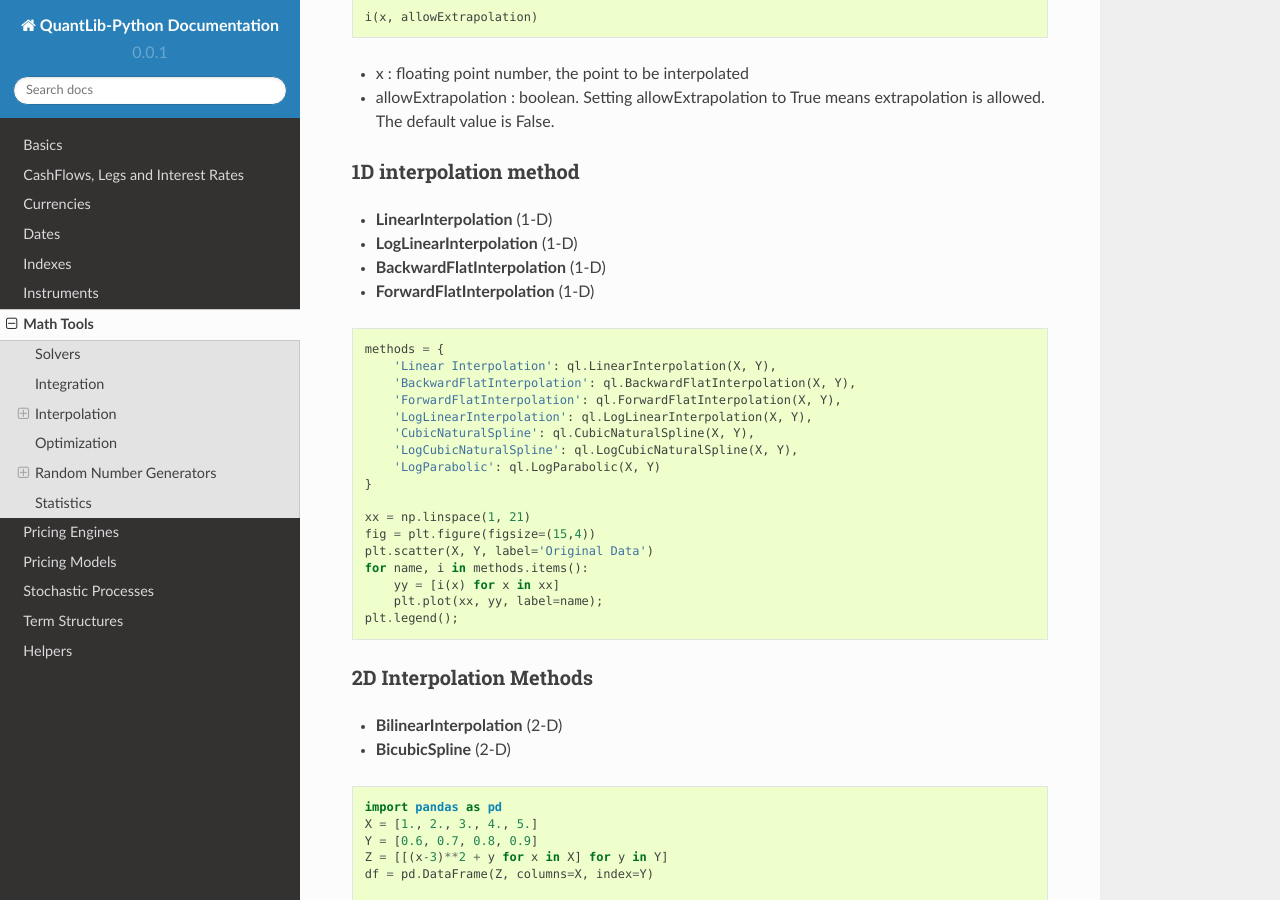
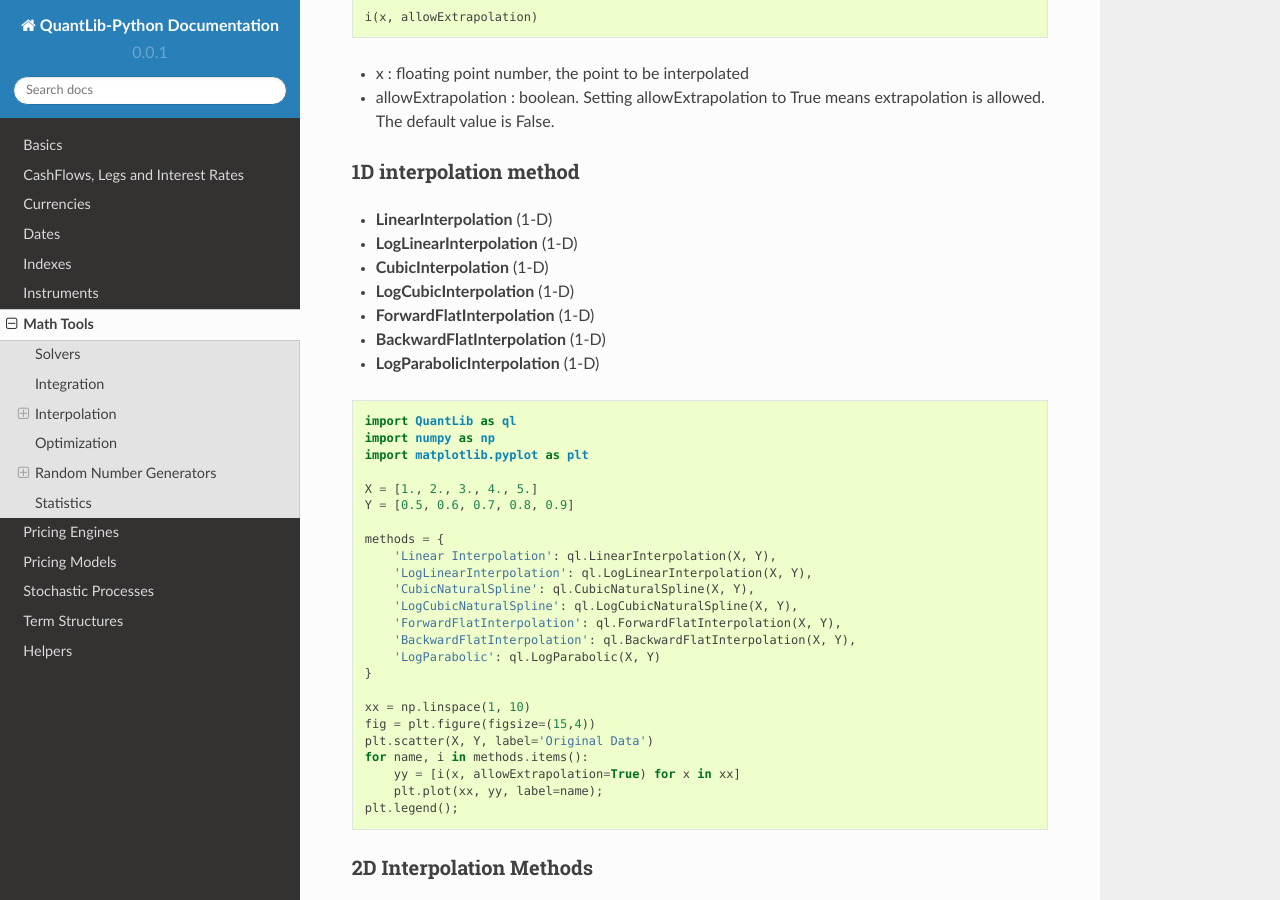
Before and after one commit to nhaga/QuantLib-Python-Docs, a Sphinx documentation site: the page built from docs/mathTools.rst, in a window 1280 px wide and 900 px high, scrolled down 1964 px. Built offline with Sphinx 7.4.7 and the Read the Docs theme 2.0.0, drawn with Linux system fonts in a browser that asks for light colours; formulas are drawn with MathJax 3.

Commit message:
Update 1-D Interpolation Methods: enhance overview list, improve example code and update to work with QuantLib 1.19

```diff
--- a/docs/mathTools.rst
+++ b/docs/mathTools.rst
@@ -113,26 +113,36 @@ The interpolation class defines the __call__ method. The usage of an interpolati
 
 - **LinearInterpolation** (1-D)
 - **LogLinearInterpolation** (1-D)
+- **CubicInterpolation** (1-D)
+- **LogCubicInterpolation** (1-D)
+- **ForwardFlatInterpolation** (1-D)
 - **BackwardFlatInterpolation** (1-D)
-- **ForwardFlatInterpolation** (1-D)
+- **LogParabolicInterpolation** (1-D)
 
 .. code-block:: python
 
+    import QuantLib as ql
+    import numpy as np
+    import matplotlib.pyplot as plt
+
+    X = [1., 2., 3., 4., 5.]
+    Y = [0.5, 0.6, 0.7, 0.8, 0.9]
+
     methods = {
         'Linear Interpolation': ql.LinearInterpolation(X, Y),
-        'BackwardFlatInterpolation': ql.BackwardFlatInterpolation(X, Y),
-        'ForwardFlatInterpolation': ql.ForwardFlatInterpolation(X, Y),
         'LogLinearInterpolation': ql.LogLinearInterpolation(X, Y),
         'CubicNaturalSpline': ql.CubicNaturalSpline(X, Y),
         'LogCubicNaturalSpline': ql.LogCubicNaturalSpline(X, Y),
+        'ForwardFlatInterpolation': ql.ForwardFlatInterpolation(X, Y),
+        'BackwardFlatInterpolation': ql.BackwardFlatInterpolation(X, Y),
         'LogParabolic': ql.LogParabolic(X, Y)
     }
 
-    xx = np.linspace(1, 21)
+    xx = np.linspace(1, 10)
     fig = plt.figure(figsize=(15,4))
     plt.scatter(X, Y, label='Original Data')
     for name, i in methods.items():
-        yy = [i(x) for x in xx]
+        yy = [i(x, allowExtrapolation=True) for x in xx]
         plt.plot(xx, yy, label=name);
     plt.legend();
 
```
